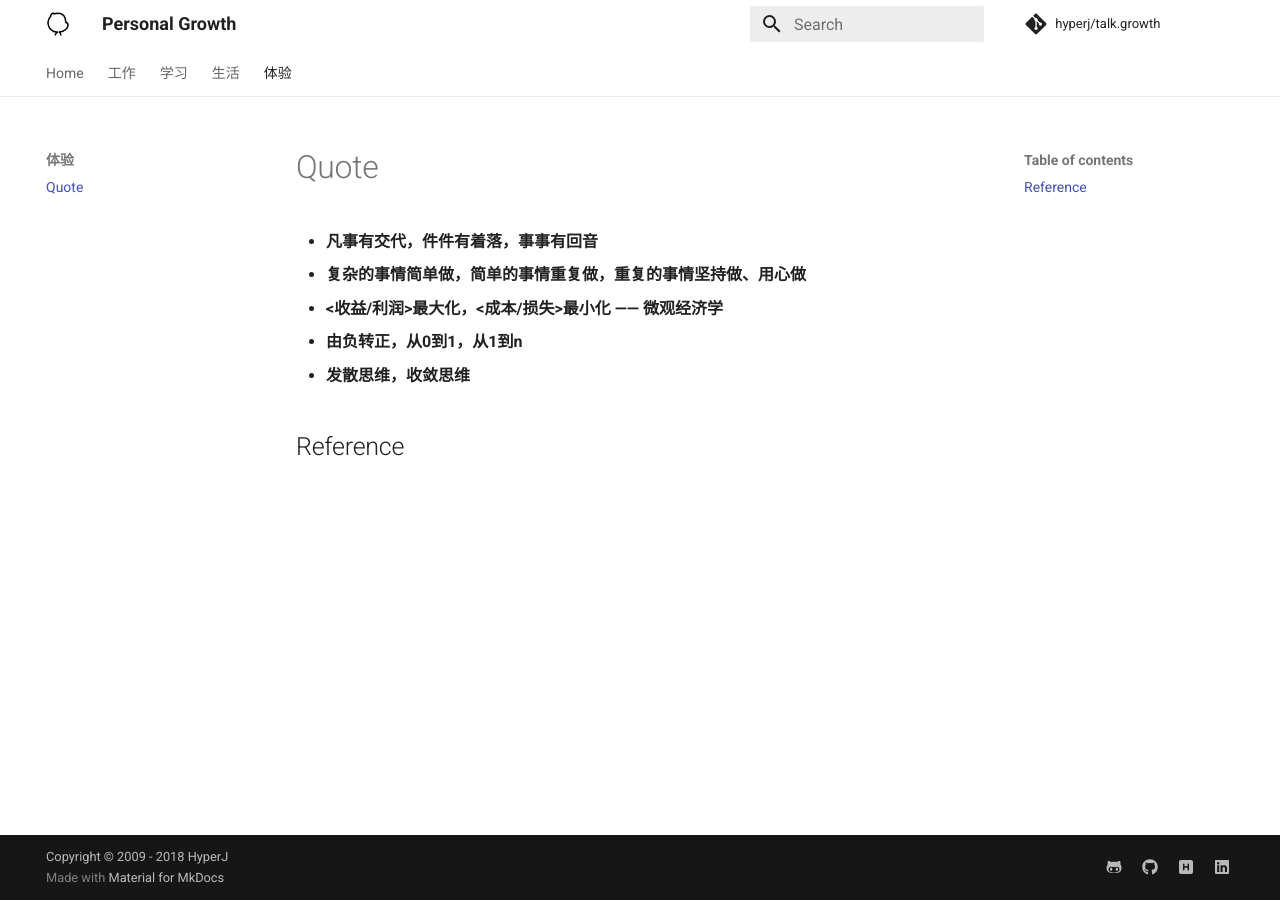
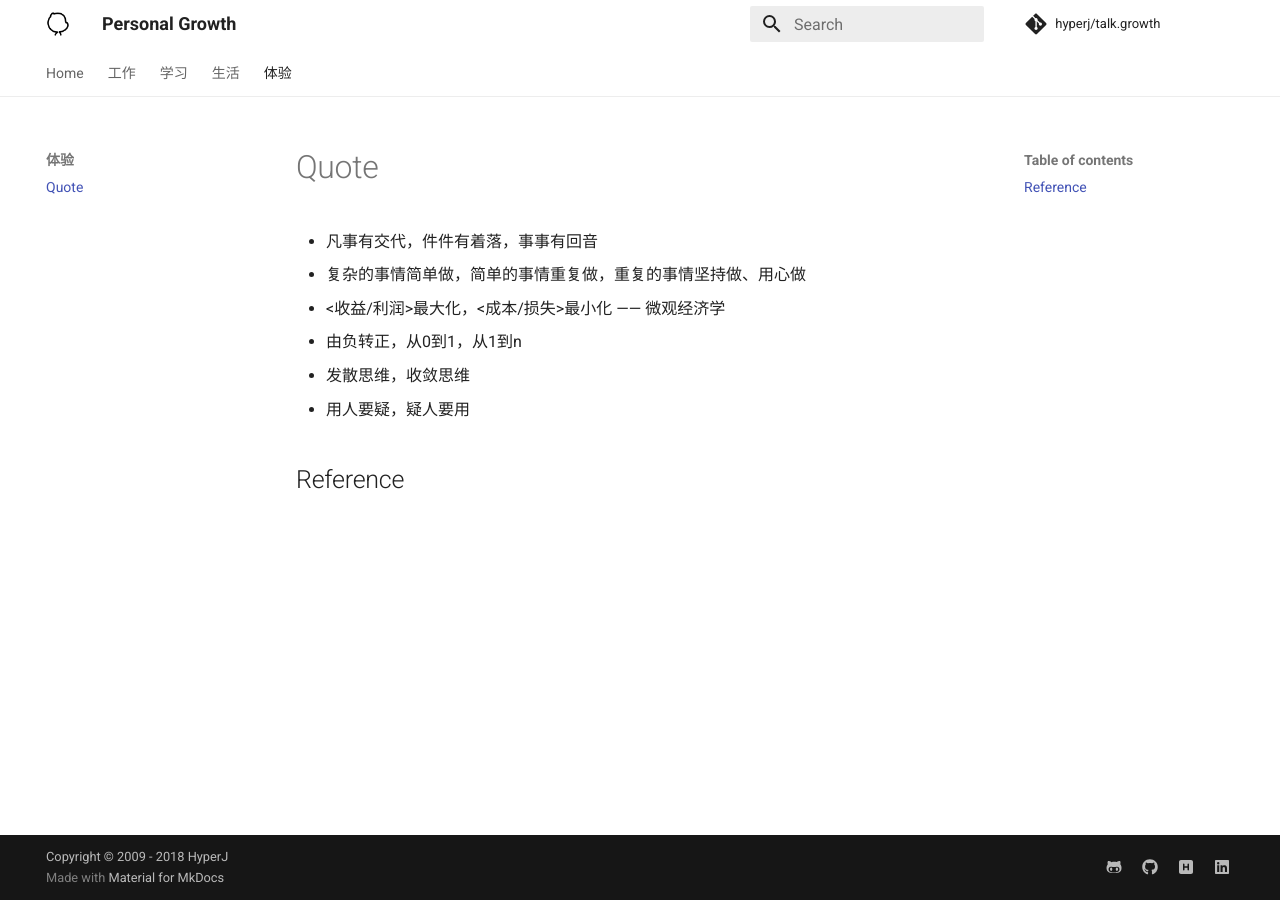
Before and after one commit to hyperj/talk.growth, an MkDocs documentation site: the page built from docs/quote.md, in a window 1280 px wide. Built offline with MkDocs 1.6.1 and Material for MkDocs 9.7.7, drawn with Linux system fonts in a browser that asks for light colours; comment, search, counter and statistics services are not loaded.

Commit message:
update code

```diff
--- a/docs/quote.md
+++ b/docs/quote.md
@@ -1,9 +1,10 @@
 # Quote
 
-- **凡事有交代，件件有着落，事事有回音**
-- **复杂的事情简单做，简单的事情重复做，重复的事情坚持做、用心做**
-- **<收益/利润>最大化，<成本/损失>最小化 —— 微观经济学**
-- **由负转正，从0到1，从1到n**
-- **发散思维，收敛思维**
+- 凡事有交代，件件有着落，事事有回音
+- 复杂的事情简单做，简单的事情重复做，重复的事情坚持做、用心做
+- <收益/利润>最大化，<成本/损失>最小化 —— 微观经济学
+- 由负转正，从0到1，从1到n
+- 发散思维，收敛思维
+- 用人要疑，疑人要用
 
 ## Reference
```
Also changed, not shown: docs/book.md (+4 -0 lines).
